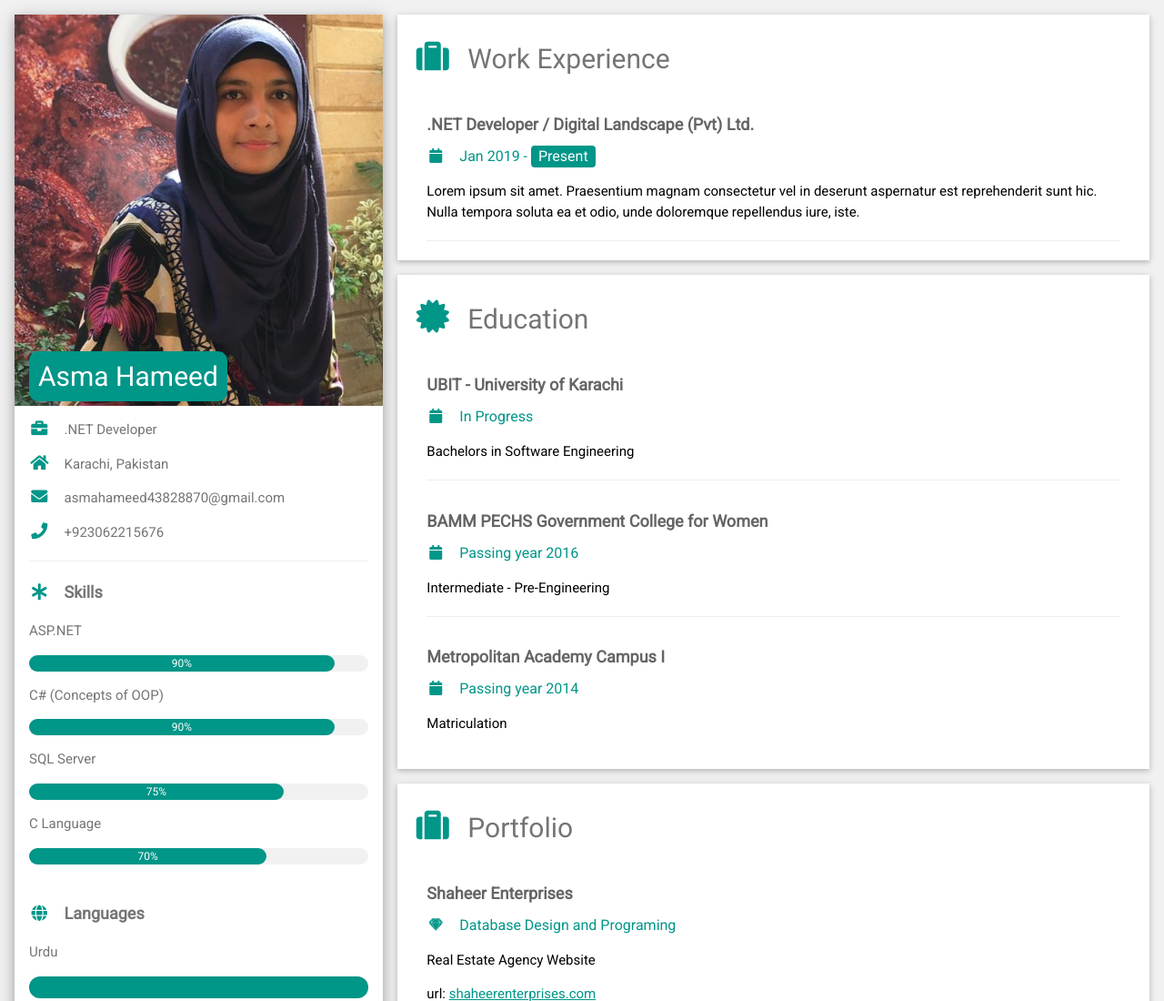
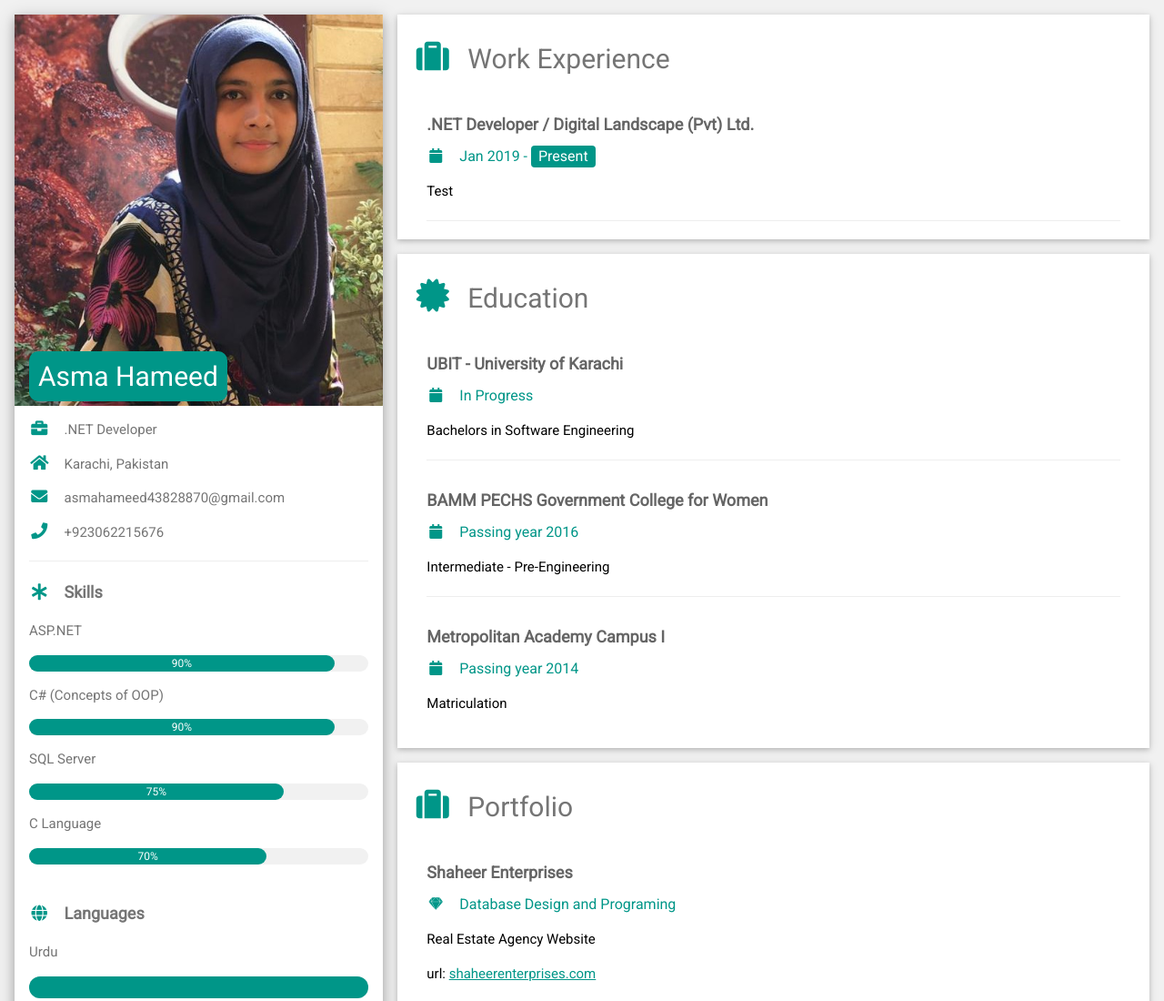
Before and after one commit to asmahameed/asmahameed.github.io, a plain HTML site: page index.html in a window 1280 px wide. Shown: the top 1100 px of the page at 91% size. Drawn offline with nearby package versions, Linux system fonts and the light colour scheme.

Commit message:
test commit [2]

```diff
--- a/index.html
+++ b/index.html
@@ -91,9 +91,7 @@
                         <h5 class="w3-opacity"><b>.NET Developer / Digital Landscape (Pvt) Ltd.</b></h5>
                         <h6 class="w3-text-teal"><i class="fa fa-calendar fa-fw w3-margin-right"></i>Jan 2019 - <span
                                 class="w3-tag w3-teal w3-round">Present</span></h6>
-                        <p>Lorem ipsum  sit amet. Praesentium magnam consectetur vel in deserunt aspernatur est
-                            reprehenderit sunt hic. Nulla tempora soluta ea et odio, unde doloremque repellendus iure,
-                            iste.</p>
+                        <p>Test</p>
                         <hr>
                     </div>
                     <!-- <div class="w3-container">
```
